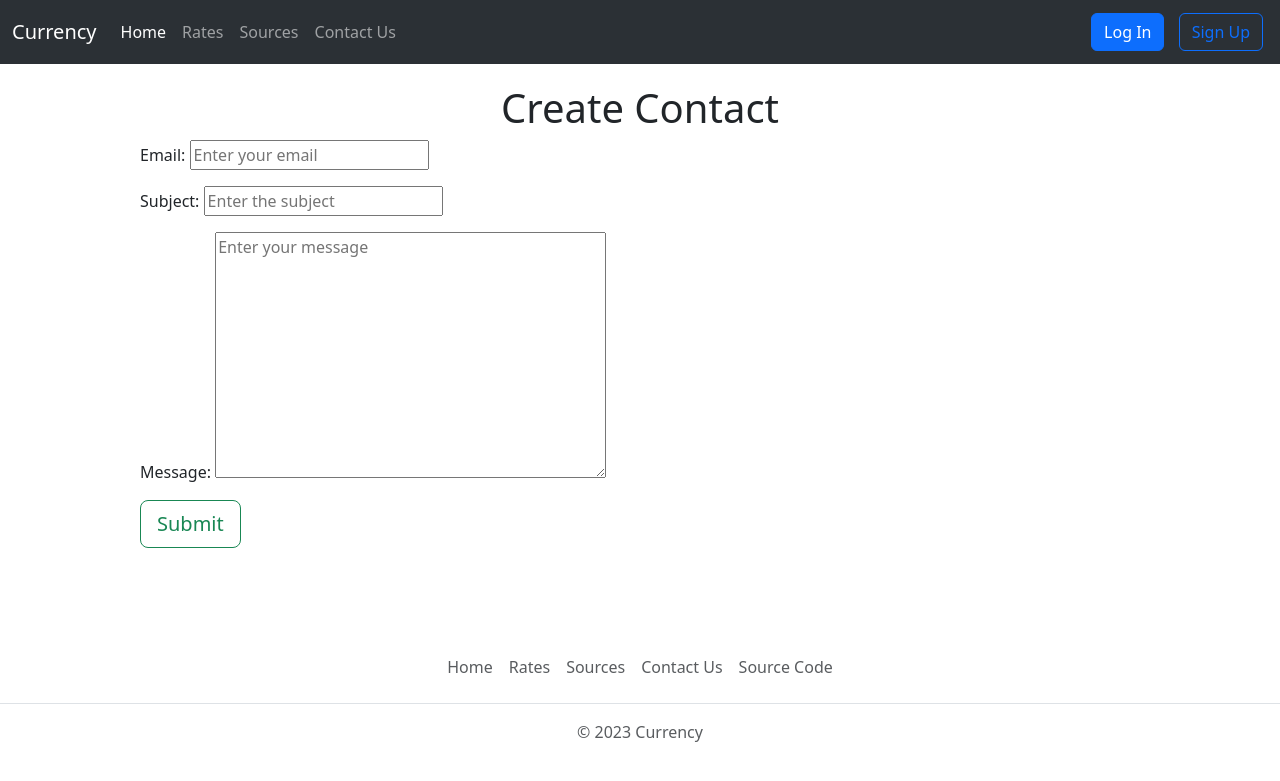
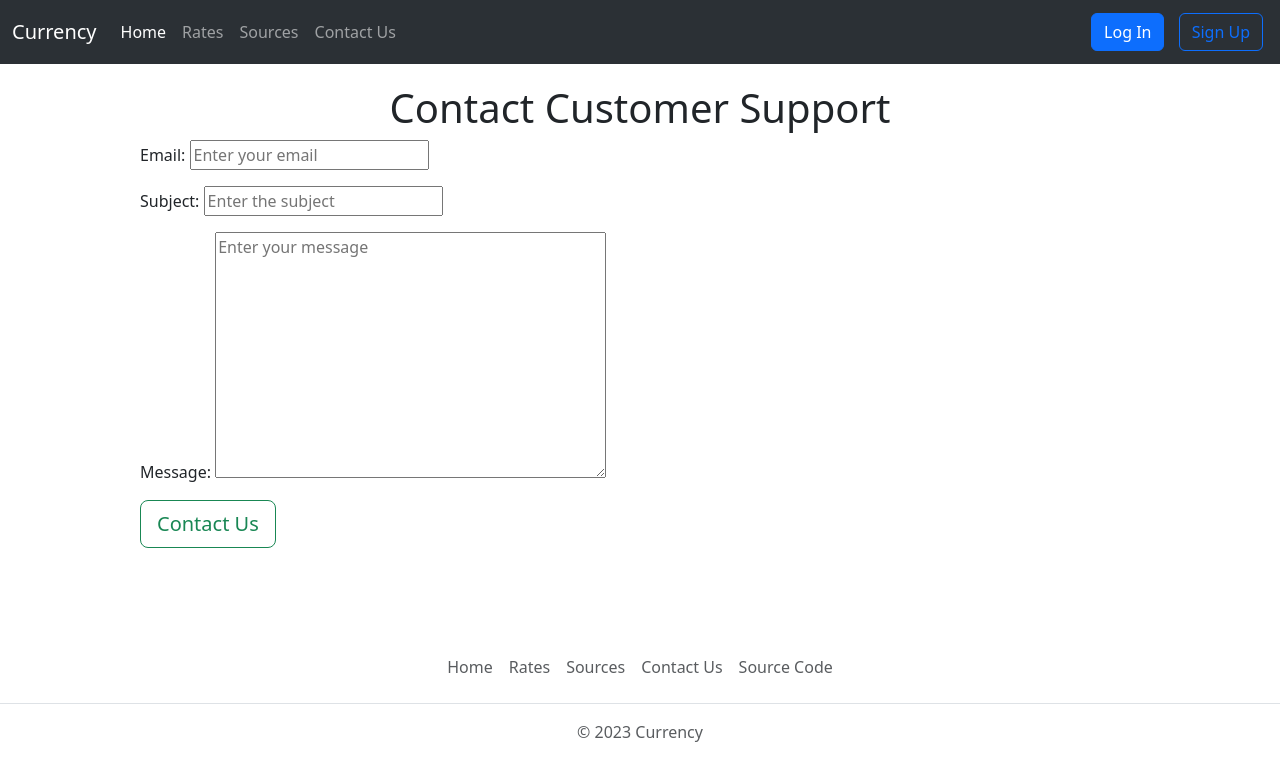
Before and after one commit to nkstlrv/Currency, a Django app: page /contacts/create/ in a window 1280 px wide. Shown: the top 781 px of the page. Run offline with Django 4.2, Linux system fonts and the light colour scheme; data comes from the database, SQL or seed files in the repository; some libraries are stand-ins or nearby versions.

Commit message:
some form elements renamed

```diff
--- a/app/authentication/templates/registration/login.html
+++ b/app/authentication/templates/registration/login.html
@@ -12,8 +12,9 @@
     <form method="post">
         {% csrf_token %}
         {{ form.as_p }}
-        <button type="submit" class="btn btn-outline-success">Submit</button>
+        <button type="submit" class="btn btn-outline-success">Login</button>
     </form>
 </div><br>
-<a href="{% url 'password-reset' %}">Forgot Password?</a>
+<a href="{% url 'password-reset' %}">Forgot Password?</a><br>
+<a href="{% url 'signup' %}">Do not nave and Account?</a>
 {%endblock content%}
--- a/app/authentication/templates/registration/signup.html
+++ b/app/authentication/templates/registration/signup.html
@@ -12,7 +12,7 @@
     <form method="post">
         {% csrf_token %}
         {{ form.as_p }}
-        <button type="submit" class="btn btn-outline-success">Submit</button>
+        <button type="submit" class="btn btn-outline-success">Sign Up</button>
     </form>
 </div><br>
 {%endblock content%}
--- a/app/currency/templates/currency/contact_create.html
+++ b/app/currency/templates/currency/contact_create.html
@@ -4,19 +4,19 @@
 <link rel="stylesheet" href="{% static 'currency/css/form.css' %}" />
 {% endblock%}
 
-{%block title%}Add Contact{%endblock title%}
+{%block title%}Contact Us{%endblock title%}
 
 {% block content %}
 
 <div class="header">
-  <h1>Create Contact</h1>
+  <h1>Contact Customer Support</h1>
 </div>
 
 <div class="form-div">
 <form method="post">
     {% csrf_token %}
     {{ form.as_p }}
-    <button type="submit" class="btn btn-outline-success btn-lg">Submit</button>
+    <button type="submit" class="btn btn-outline-success btn-lg">Contact Us</button>
 </form>
 </div>
 {%endblock content%}
--- a/app/currency/templates/currency/rate_create.html
+++ b/app/currency/templates/currency/rate_create.html
@@ -10,14 +10,14 @@
 
 
 <div class="header">
-  <h1>Create Rate</h1>
+  <h1>Add new Rate</h1>
 </div>
 
 <div class="form-div">
 <form method="post">
     {% csrf_token %}
     {{ form.as_p }}
-    <button type="submit" class="btn btn-outline-success btn-lg">Submit</button>
+    <button type="submit" class="btn btn-outline-success btn-lg">Create</button>
 </form>
 </div>
 {%endblock content%}
--- a/app/currency/templates/currency/rate_update.html
+++ b/app/currency/templates/currency/rate_update.html
@@ -16,7 +16,7 @@
   <form method="post">
     {% csrf_token %}
     {{ form.as_p }}
-    <button type="submit" class="btn btn-outline-success btn-lg">Edit</button>
+    <button type="submit" class="btn btn-outline-success btn-lg">Submit</button>
   </form>
 </div>
 
--- a/app/currency/templates/currency/source_create.html
+++ b/app/currency/templates/currency/source_create.html
@@ -9,14 +9,14 @@
 {% block content %}
 
 <div class="header">
-  <h1>Add Source</h1>
+  <h1>Add new Source</h1>
 </div>
 
 <div class="form-div">
 <form method="post" enctype="multipart/form-data">
     {% csrf_token %}
     {{ form.as_p }}
-    <button type="submit" class="btn btn-outline-success btn-lg">Submit</button>
+    <button type="submit" class="btn btn-outline-success btn-lg">Create</button>
 </form>
 </div>
 {%endblock content%}
--- a/app/currency/templates/currency/source_update.html
+++ b/app/currency/templates/currency/source_update.html
@@ -15,7 +15,7 @@
 <div class="form-div">
   <form method="post" enctype="multipart/form-data">
     {% csrf_token %} {{ form.as_p }}
-    <button type="submit" class="btn btn-outline-success btn-lg">Edit</button>
+    <button type="submit" class="btn btn-outline-success btn-lg">Submit</button>
   </form>
 </div>
 
```
